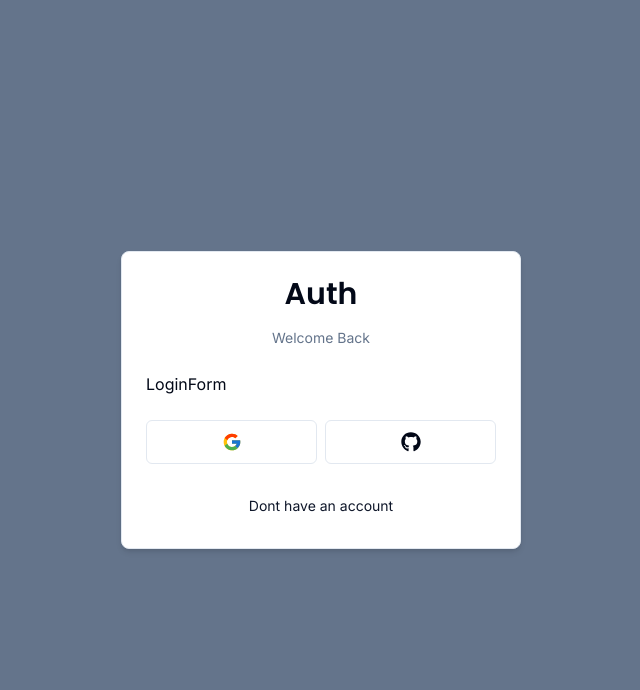
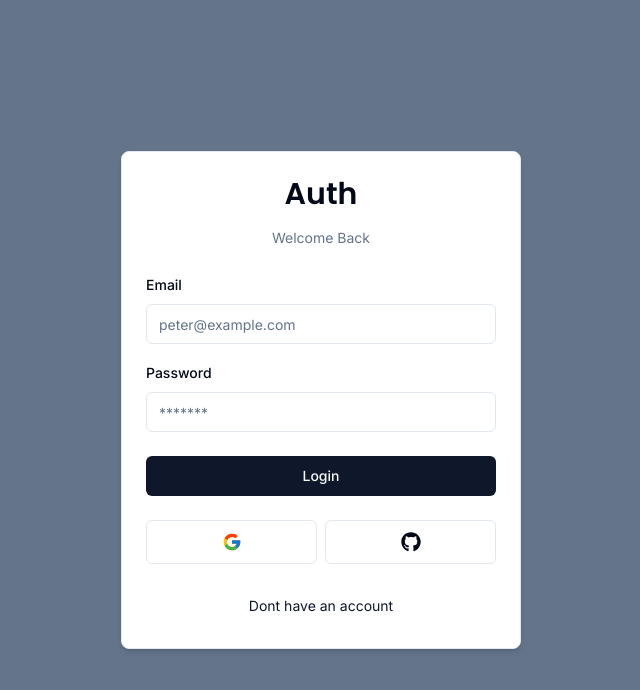
Before and after one commit to peterjza/next-auth, a Next.js app: page /auth/login in a window 1280 px wide. Shown: the top 690 px of the page, without its empty margins (319-959 px from the left). Built offline with nearby package versions, Linux system fonts and the light colour scheme.

Commit message:
feat:  loginAction

```diff
--- a/package.json
+++ b/package.json
@@ -9,6 +9,8 @@
     "lint": "next lint"
   },
   "dependencies": {
+    "@hookform/resolvers": "^3.3.4",
+    "@radix-ui/react-label": "^2.0.2",
     "@radix-ui/react-slot": "^1.0.2",
     "class-variance-authority": "^0.7.0",
     "clsx": "^2.1.0",
@@ -16,9 +18,11 @@
     "next": "14.0.4",
     "react": "^18",
     "react-dom": "^18",
+    "react-hook-form": "^7.49.2",
     "react-icons": "^4.12.0",
     "tailwind-merge": "^2.2.0",
-    "tailwindcss-animate": "^1.0.7"
+    "tailwindcss-animate": "^1.0.7",
+    "zod": "^3.22.4"
   },
   "devDependencies": {
     "@types/node": "^20",
--- /dev/null
+++ b/src/actions/login.ts
@@ -0,0 +1,14 @@
+'use server'
+
+import * as z from 'zod';
+import { LoginSchema } from '@/schemas';
+
+export const login = async (values: z.infer<typeof LoginSchema>) => {
+    const validatedFields = LoginSchema.safeParse(values)
+
+    if(!validatedFields.success){
+        return {error: 'Invalid Fields'}
+    }
+
+    return {success: 'Email sent'}
+}
--- a/src/components/auth/login-form.tsx
+++ b/src/components/auth/login-form.tsx
@@ -1,6 +1,51 @@
+'use client';
+
+import * as z from 'zod';
+import { useForm } from 'react-hook-form';
+import { useState, useTransition } from 'react';
+import { zodResolver } from '@hookform/resolvers/zod';
+import { LoginSchema } from '@/schemas';
+
+import {
+	Form,
+	FormControl,
+	FormField,
+	FormItem,
+	FormLabel,
+	FormMessage,
+} from '@/components/ui/form';
+import { Input } from '@/components/ui/input';
+import { Button } from '@/components/ui/button';
 import { CardWrapper } from '@/components/auth/card-wrapper';
+import { FormError } from '@/components/form-error';
+import { FormSuccess } from '@/components/form-success';
+import { login } from '@/actions/login';
 
 export const LoginForm = () => {
+	const [error, setError] = useState<string | undefined>('');
+	const [success, setSuccess] = useState<string | undefined>('');
+	const [isPending, startTransition] = useTransition();
+
+	const form = useForm<z.infer<typeof LoginSchema>>({
+		resolver: zodResolver(LoginSchema),
+		defaultValues: {
+			email: '',
+			password: '',
+		},
+	});
+
+	const onSubmit = (values: z.infer<typeof LoginSchema>) => {
+		setError('');
+		setSuccess('');
+
+		startTransition(() => {
+			login(values).then(({ error, success }) => {
+				setError(error);
+				setSuccess(success);
+			});
+		});
+	};
+
 	return (
 		<CardWrapper
 			headerLabel='Welcome Back'
@@ -8,7 +53,60 @@
 			backButtonHref='/auth/register'
 			showSocial
 		>
-			LoginForm
+			<Form {...form}>
+				<form
+					onSubmit={form.handleSubmit(onSubmit)}
+					className='space-y-6'
+				>
+					<div className='space-y-4'>
+						<FormField
+							control={form.control}
+							name='email'
+							render={({ field }) => (
+								<FormItem>
+									<FormLabel>Email</FormLabel>
+									<FormControl>
+										<Input
+											{...field}
+											disabled={isPending}
+											placeholder='peter@example.com'
+											type='email'
+										/>
+									</FormControl>
+									<FormMessage />
+								</FormItem>
+							)}
+						/>
+						<FormField
+							control={form.control}
+							name='password'
+							render={({ field }) => (
+								<FormItem>
+									<FormLabel>Password</FormLabel>
+									<FormControl>
+										<Input
+											{...field}
+											disabled={isPending}
+											placeholder='*******'
+											type='password'
+										/>
+									</FormControl>
+									<FormMessage />
+								</FormItem>
+							)}
+						/>
+					</div>
+					<FormError message={error} />
+					<FormSuccess message={success} />
+					<Button
+						disabled={isPending}
+						type='submit'
+						className='w-full'
+					>
+						Login
+					</Button>
+				</form>
+			</Form>
 		</CardWrapper>
 	);
 };
--- /dev/null
+++ b/src/components/form-error.tsx
@@ -0,0 +1,16 @@
+import { AlertTriangle } from 'lucide-react';
+
+interface FormErrorProps {
+	message?: string;
+}
+
+export const FormError = ({ message }: FormErrorProps) => {
+	if (!message) return null;
+
+	return (
+		<div className='bg-destructive/15 p-3 rounded-md flex items-center gap-x-2 text-sm text-destructive'>
+			<AlertTriangle className='h-4 w-4' />
+			<p>{message}</p>
+		</div>
+	);
+};
--- /dev/null
+++ b/src/components/form-success.tsx
@@ -0,0 +1,16 @@
+import { CheckCircle } from 'lucide-react';
+
+interface FormSuccessProps {
+	message?: string;
+}
+
+export const FormSuccess = ({ message }: FormSuccessProps) => {
+	if (!message) return null;
+
+	return (
+		<div className='bg-emerald-500/15 p-3 rounded-md flex items-center gap-x-2 text-sm text-emerald-500'>
+			<CheckCircle className='h-4 w-4' />
+			<p>{message}</p>
+		</div>
+	);
+};
--- /dev/null
+++ b/src/components/ui/form.tsx
@@ -0,0 +1,176 @@
+import * as React from "react"
+import * as LabelPrimitive from "@radix-ui/react-label"
+import { Slot } from "@radix-ui/react-slot"
+import {
+  Controller,
+  ControllerProps,
+  FieldPath,
+  FieldValues,
+  FormProvider,
+  useFormContext,
+} from "react-hook-form"
+
+import { cn } from "@/lib/utils"
+import { Label } from "@/components/ui/label"
+
+const Form = FormProvider
+
+type FormFieldContextValue<
+  TFieldValues extends FieldValues = FieldValues,
+  TName extends FieldPath<TFieldValues> = FieldPath<TFieldValues>
+> = {
+  name: TName
+}
+
+const FormFieldContext = React.createContext<FormFieldContextValue>(
+  {} as FormFieldContextValue
+)
+
+const FormField = <
+  TFieldValues extends FieldValues = FieldValues,
+  TName extends FieldPath<TFieldValues> = FieldPath<TFieldValues>
+>({
+  ...props
+}: ControllerProps<TFieldValues, TName>) => {
+  return (
+    <FormFieldContext.Provider value={{ name: props.name }}>
+      <Controller {...props} />
+    </FormFieldContext.Provider>
+  )
+}
+
+const useFormField = () => {
+  const fieldContext = React.useContext(FormFieldContext)
+  const itemContext = React.useContext(FormItemContext)
+  const { getFieldState, formState } = useFormContext()
+
+  const fieldState = getFieldState(fieldContext.name, formState)
+
+  if (!fieldContext) {
+    throw new Error("useFormField should be used within <FormField>")
+  }
+
+  const { id } = itemContext
+
+  return {
+    id,
+    name: fieldContext.name,
+    formItemId: `${id}-form-item`,
+    formDescriptionId: `${id}-form-item-description`,
+    formMessageId: `${id}-form-item-message`,
+    ...fieldState,
+  }
+}
+
+type FormItemContextValue = {
+  id: string
+}
+
+const FormItemContext = React.createContext<FormItemContextValue>(
+  {} as FormItemContextValue
+)
+
+const FormItem = React.forwardRef<
+  HTMLDivElement,
+  React.HTMLAttributes<HTMLDivElement>
+>(({ className, ...props }, ref) => {
+  const id = React.useId()
+
+  return (
+    <FormItemContext.Provider value={{ id }}>
+      <div ref={ref} className={cn("space-y-2", className)} {...props} />
+    </FormItemContext.Provider>
+  )
+})
+FormItem.displayName = "FormItem"
+
+const FormLabel = React.forwardRef<
+  React.ElementRef<typeof LabelPrimitive.Root>,
+  React.ComponentPropsWithoutRef<typeof LabelPrimitive.Root>
+>(({ className, ...props }, ref) => {
+  const { error, formItemId } = useFormField()
+
+  return (
+    <Label
+      ref={ref}
+      className={cn(error && "text-destructive", className)}
+      htmlFor={formItemId}
+      {...props}
+    />
+  )
+})
+FormLabel.displayName = "FormLabel"
+
+const FormControl = React.forwardRef<
+  React.ElementRef<typeof Slot>,
+  React.ComponentPropsWithoutRef<typeof Slot>
+>(({ ...props }, ref) => {
+  const { error, formItemId, formDescriptionId, formMessageId } = useFormField()
+
+  return (
+    <Slot
+      ref={ref}
+      id={formItemId}
+      aria-describedby={
+        !error
+          ? `${formDescriptionId}`
+          : `${formDescriptionId} ${formMessageId}`
+      }
+      aria-invalid={!!error}
+      {...props}
+    />
+  )
+})
+FormControl.displayName = "FormControl"
+
+const FormDescription = React.forwardRef<
+  HTMLParagraphElement,
+  React.HTMLAttributes<HTMLParagraphElement>
+>(({ className, ...props }, ref) => {
+  const { formDescriptionId } = useFormField()
+
+  return (
+    <p
+      ref={ref}
+      id={formDescriptionId}
+      className={cn("text-sm text-muted-foreground", className)}
+      {...props}
+    />
+  )
+})
+FormDescription.displayName = "FormDescription"
+
+const FormMessage = React.forwardRef<
+  HTMLParagraphElement,
+  React.HTMLAttributes<HTMLParagraphElement>
+>(({ className, children, ...props }, ref) => {
+  const { error, formMessageId } = useFormField()
+  const body = error ? String(error?.message) : children
+
+  if (!body) {
+    return null
+  }
+
+  return (
+    <p
+      ref={ref}
+      id={formMessageId}
+      className={cn("text-sm font-medium text-destructive", className)}
+      {...props}
+    >
+      {body}
+    </p>
+  )
+})
+FormMessage.displayName = "FormMessage"
+
+export {
+  useFormField,
+  Form,
+  FormItem,
+  FormLabel,
+  FormControl,
+  FormDescription,
+  FormMessage,
+  FormField,
+}
--- /dev/null
+++ b/src/components/ui/input.tsx
@@ -0,0 +1,25 @@
+import * as React from "react"
+
+import { cn } from "@/lib/utils"
+
+export interface InputProps
+  extends React.InputHTMLAttributes<HTMLInputElement> {}
+
+const Input = React.forwardRef<HTMLInputElement, InputProps>(
+  ({ className, type, ...props }, ref) => {
+    return (
+      <input
+        type={type}
+        className={cn(
+          "flex h-10 w-full rounded-md border border-input bg-background px-3 py-2 text-sm ring-offset-background file:border-0 file:bg-transparent file:text-sm file:font-medium placeholder:text-muted-foreground focus-visible:outline-none focus-visible:ring-2 focus-visible:ring-ring focus-visible:ring-offset-2 disabled:cursor-not-allowed disabled:opacity-50",
+          className
+        )}
+        ref={ref}
+        {...props}
+      />
+    )
+  }
+)
+Input.displayName = "Input"
+
+export { Input }
--- /dev/null
+++ b/src/components/ui/label.tsx
@@ -0,0 +1,26 @@
+"use client"
+
+import * as React from "react"
+import * as LabelPrimitive from "@radix-ui/react-label"
+import { cva, type VariantProps } from "class-variance-authority"
+
+import { cn } from "@/lib/utils"
+
+const labelVariants = cva(
+  "text-sm font-medium leading-none peer-disabled:cursor-not-allowed peer-disabled:opacity-70"
+)
+
+const Label = React.forwardRef<
+  React.ElementRef<typeof LabelPrimitive.Root>,
+  React.ComponentPropsWithoutRef<typeof LabelPrimitive.Root> &
+    VariantProps<typeof labelVariants>
+>(({ className, ...props }, ref) => (
+  <LabelPrimitive.Root
+    ref={ref}
+    className={cn(labelVariants(), className)}
+    {...props}
+  />
+))
+Label.displayName = LabelPrimitive.Root.displayName
+
+export { Label }
--- /dev/null
+++ b/src/schemas/index.ts
@@ -0,0 +1,8 @@
+import * as z from 'zod'
+
+export const LoginSchema = z.object({
+    email: z.string().email(),
+    password:z.string().min(1, {
+        message: 'Password is required'
+    })
+});
```
